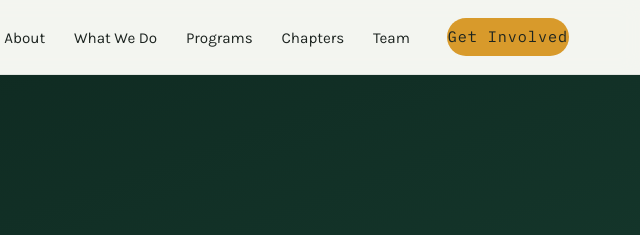
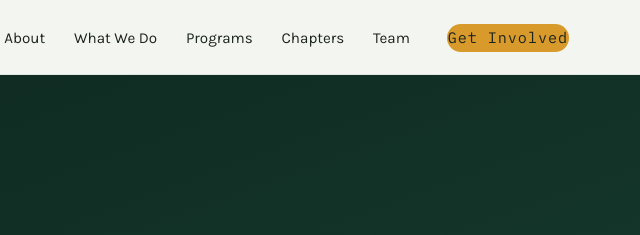
Before and after one commit to iamshaupa/ERF_website, a plain HTML site: page index.html in a window 1280 px wide. Shown: the top 235 px of the page, 637-1277 px from the left. Drawn offline with Linux system fonts and the light colour scheme.

Commit message:
#006 - Fixing Get Involved button

```diff
--- a/css/style.css
+++ b/css/style.css
@@ -74,7 +74,7 @@ header{
 .nav-links{display:flex;gap:1.8rem;list-style:none;align-items:center}
 .nav-links a{font-size:.95rem;color:var(--ink);padding:.3rem 0;border-bottom:2px solid transparent;transition:border-color .2s}
 .nav-links a:hover,.nav-links a.active{border-color:var(--marigold);color:var(--canopy)}
-.nav-cta{margin-left:.5rem}
+.nav-cta{margin-left:.5rem;padding:.7rem 1.6rem;font-size:.82rem;line-height:1;display:inline-flex;align-items:center}
 .menu-btn{display:none;background:none;border:none;cursor:pointer;padding:.4rem}
 .menu-btn svg{width:26px;height:26px;stroke:var(--canopy)}
 
```
